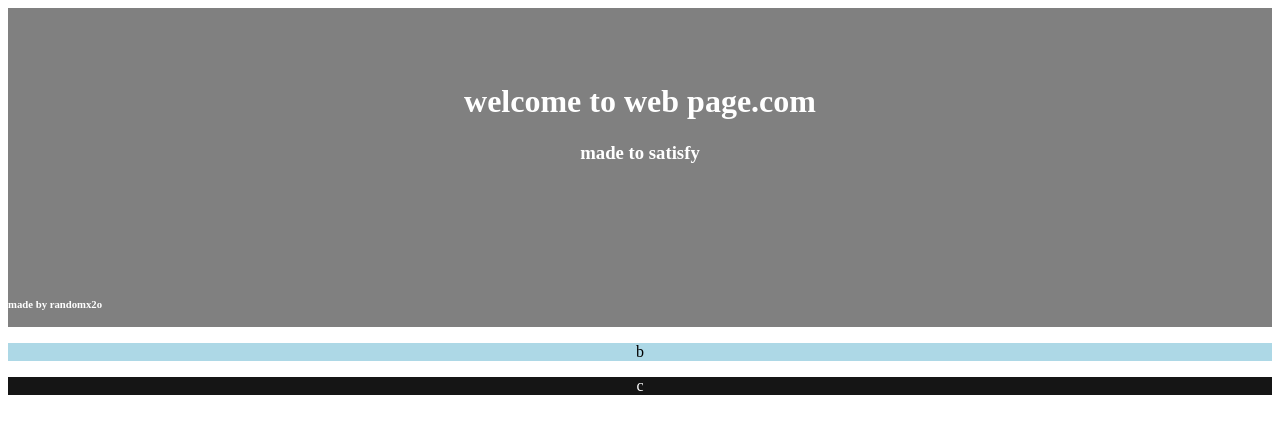
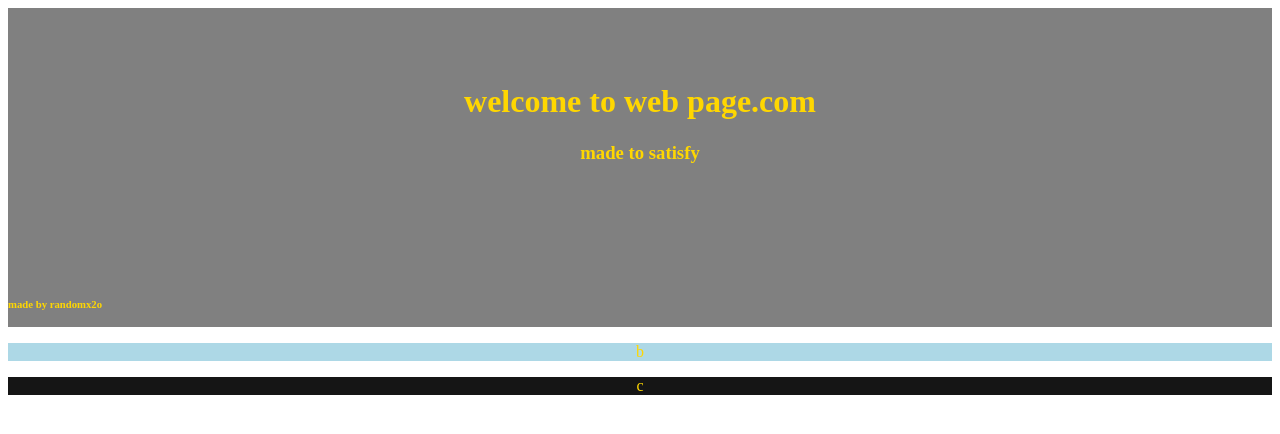
Before and after one commit to randomx2o/webpage, a plain HTML site: page index.html in a window 1280 px wide. Drawn offline with Linux system fonts and the light colour scheme.

Commit message:
Update index.html

```diff
--- a/index.html
+++ b/index.html
@@ -8,15 +8,15 @@
    }
      header {
     background-color:	grey;
-    color: white;
+    color: gold;
    }
    section {
     background-color: lightblue;
-    color: black;
+    color: gold;
    }
    footer {
     background-color:	#151515;
-    color: white;
+    color: gold;
    }
     h6 {
    float: left;
```
